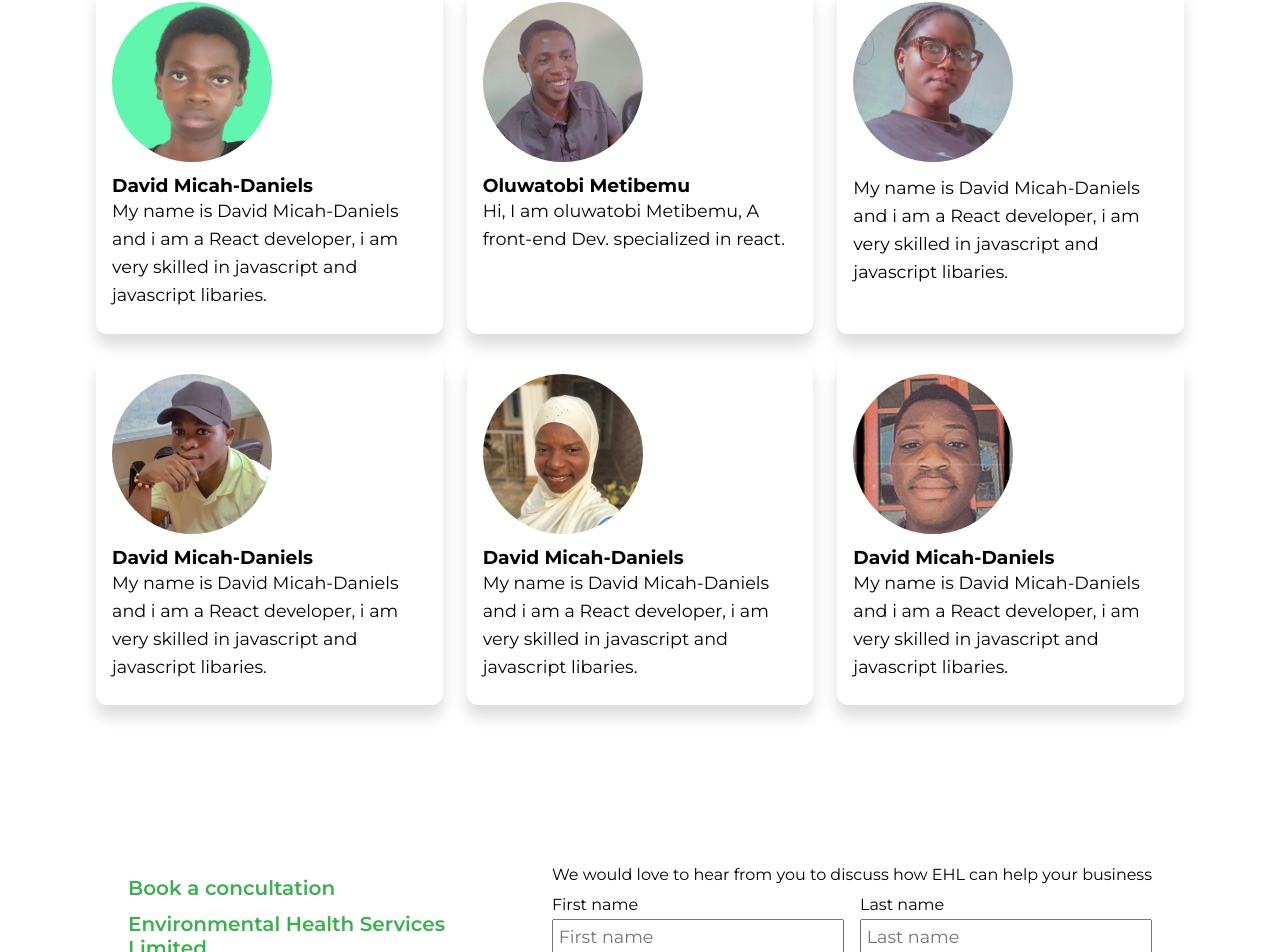
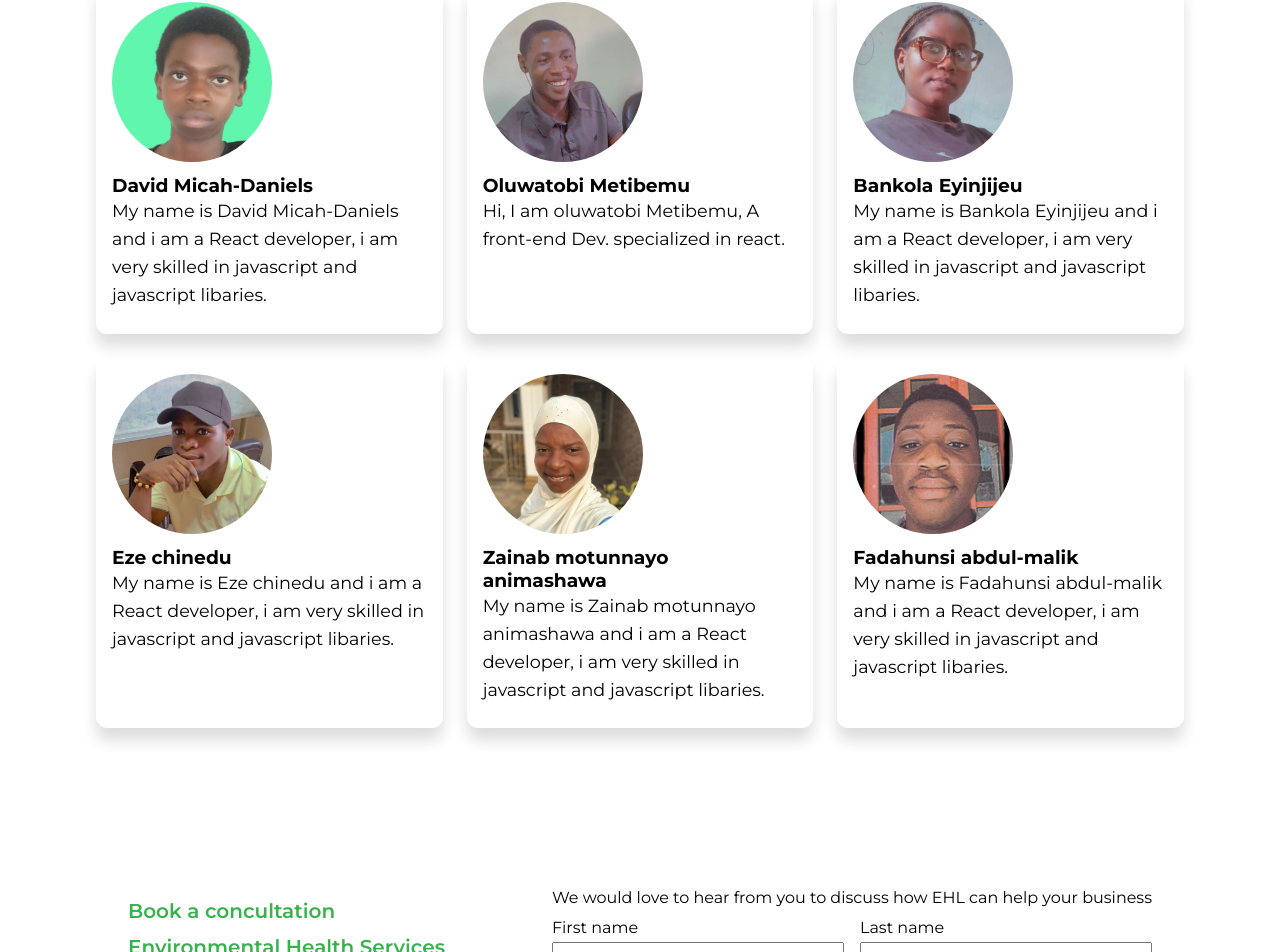
Before and after one commit to oluwatobiMeti/Emerald-build, a React (Create React App) app: page /About in a window 1280 px wide. Shown: the part 795-1747 px from the top of the page. Built offline with nearby package versions, Linux system fonts and the light colour scheme.

Commit message:
added some style to the league Table

```diff
--- a/src/categories/categories.css
+++ b/src/categories/categories.css
@@ -6,21 +6,25 @@
 }
 .leagueTable__header {
     width: 100%;
-    display: flex;
-    justify-content: space-between;
-    margin: auto;
     text-align: center;
+}
+.leagueTable {
+  display: flex;
+  justify-content: center;
+  align-items: center;
+  padding: 0 10%;
 }
 table {
     border-collapse: collapse;
     width: 90vw;
+    margin: 2rem auto;
   }
 
   td, th {
     border: 1px solid #dddddd;
     text-align: left;
     font-size: small;
-    max-width: 100px;
+    width: fit-content;
   }
   .match {
     display: flex;
@@ -66,3 +70,10 @@ table {
     background-color: #37b24d;
     font-size: 20px;
   }
+  @media (max-width: 700px) {
+    .categories__nav {
+      display: flex;
+      flex-direction: column;
+      gap: 1rem;
+    }
+  }
--- a/src/sections/Developers.js
+++ b/src/sections/Developers.js
@@ -30,29 +30,29 @@ const Developers = () => {
         <div className={classes.developers_card}>
             <img src={dev2} className={classes.developers_card_image} />
             <div className={classes.developers_description_wrapper}>
-                <h3></h3>
-                <p>My name is David Micah-Daniels and i am a React developer, i am very skilled in javascript and javascript libaries.</p>
+                <h3>Bankola Eyinjijeu</h3>
+                <p>My name is Bankola Eyinjijeu and i am a React developer, i am very skilled in javascript and javascript libaries.</p>
             </div>
         </div>
         <div className={classes.developers_card}>
             <img src={dev3} className={classes.developers_card_image} />
             <div className={classes.developers_description_wrapper}>
-                <h3>David Micah-Daniels</h3>
-                <p>My name is David Micah-Daniels and i am a React developer, i am very skilled in javascript and javascript libaries.</p>
+                <h3>Eze chinedu</h3>
+                <p>My name is Eze chinedu and i am a React developer, i am very skilled in javascript and javascript libaries.</p>
             </div>
         </div>
         <div className={classes.developers_card}>
             <img src={dev5} className={classes.developers_card_image} />
             <div className={classes.developers_description_wrapper}>
-                <h3>David Micah-Daniels</h3>
-                <p>My name is David Micah-Daniels and i am a React developer, i am very skilled in javascript and javascript libaries.</p>
+                <h3>Zainab motunnayo animashawa</h3>
+                <p>My name is Zainab motunnayo animashawa and i am a React developer, i am very skilled in javascript and javascript libaries.</p>
             </div>
         </div>
         <div className={classes.developers_card}>
             <img src={dev6} className={classes.developers_card_image} />
             <div className={classes.developers_description_wrapper}>
-                <h3>David Micah-Daniels</h3>
-                <p>My name is David Micah-Daniels and i am a React developer, i am very skilled in javascript and javascript libaries.</p>
+                <h3>Fadahunsi abdul-malik</h3>
+                <p>My name is Fadahunsi abdul-malik and i am a React developer, i am very skilled in javascript and javascript libaries.</p>
             </div>
         </div>
       </div>
```
